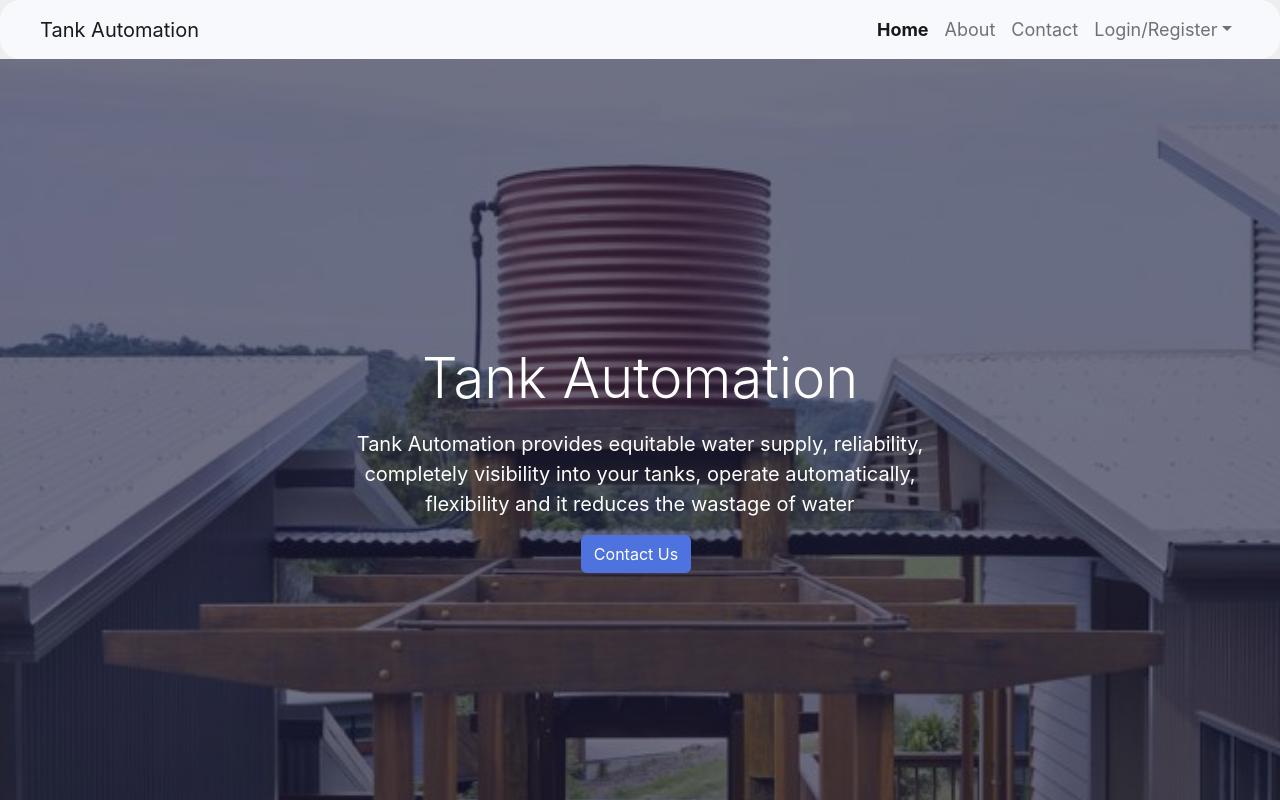
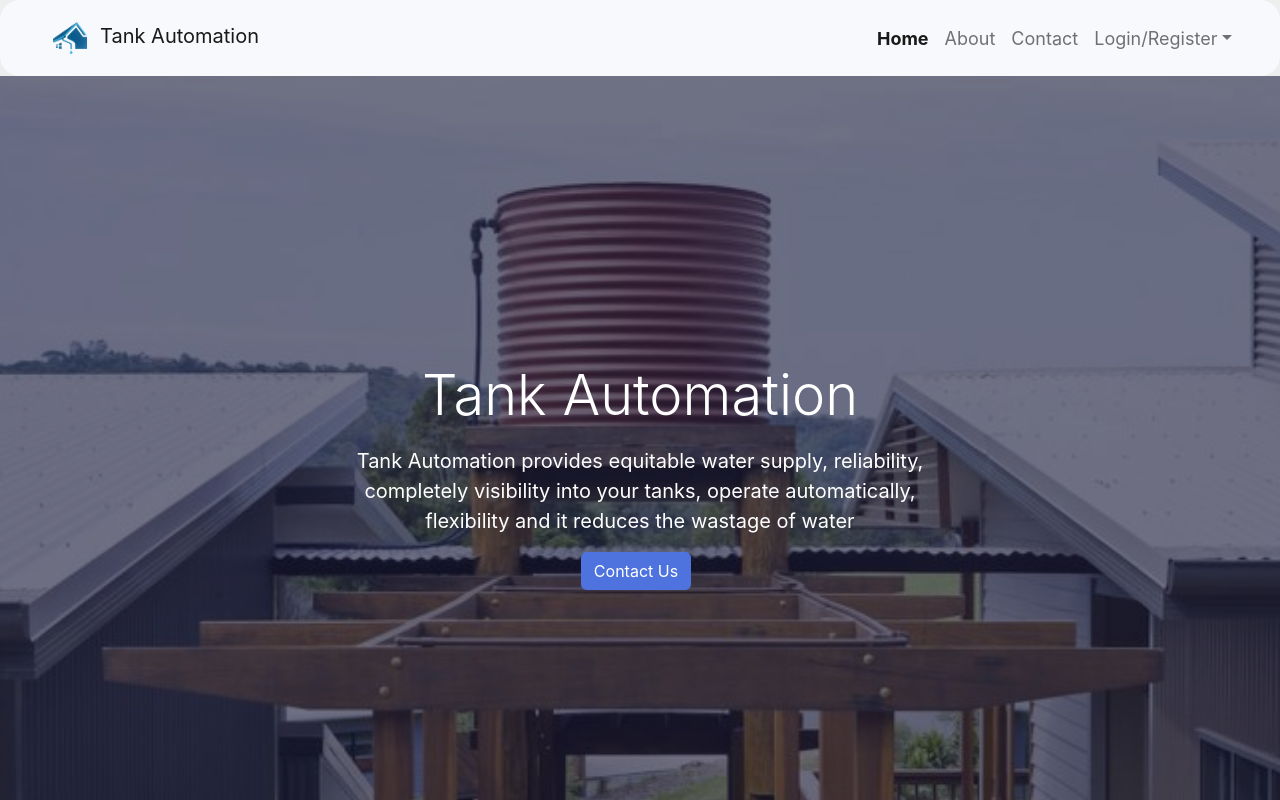
Before and after one commit to mrajshivnandan/newUITankAutomation, a React (Create React App) app: page / in a window 1280 px wide. Shown: the top 800 px of the page. Built offline with nearby package versions, Linux system fonts and the light colour scheme; no server answers.

Commit message:
nav logo updated

```diff
--- a/src/components/Home.js
+++ b/src/components/Home.js
@@ -121,7 +121,7 @@ const Home = () => {
                 </div>
                 <div class="col-lg-4 col-sm-6">
                     <div class="project">
-                        <img src="https://cdn.shopify.com/s/files/1/1217/2104/products/ultrasonic_720_660_1024x1024.png?v=1528312556" alt="" />
+                        <img src="https://th.bing.com/th/id/OIP.IrvTC5TpLQrppGsZGFzleQHaHa?pid=ImgDet&rs=1" alt="" />
                         <div class="overlay">
                             <div>
                                 <h4 class="text-white">HC-SR04- Ultrasonic sensor</h4>
--- a/src/components/Navbar.js
+++ b/src/components/Navbar.js
@@ -152,6 +152,7 @@ const Navbar = () => {
                 <div className="container-fluid">
                     <NavLink className="navbar-brand" name='logo' to="/">
                         {/* <img src={logoImg} alt="Logo" width="30" height="30" className="d-inline-block align-text-top" /> */}
+                        <img src={require("../images/logo4.png")} alt=" " width="60" height="50"/>
                         Tank Automation
                     </NavLink>
                     <button className="navbar-toggler" type="button" data-bs-toggle="collapse" data-bs-target="#navbarNav" aria-controls="navbarNav" aria-expanded="false" aria-label="Toggle navigation">
--- a/src/styles/Home.css
+++ b/src/styles/Home.css
@@ -55,10 +55,10 @@
     transform: scale(1.1);
   }
 
-  img {
+  /* img {
     width: 100%;
     height: 100%;
-  }
+  } */
 
   .team-member img {
     width: 125px;
```
